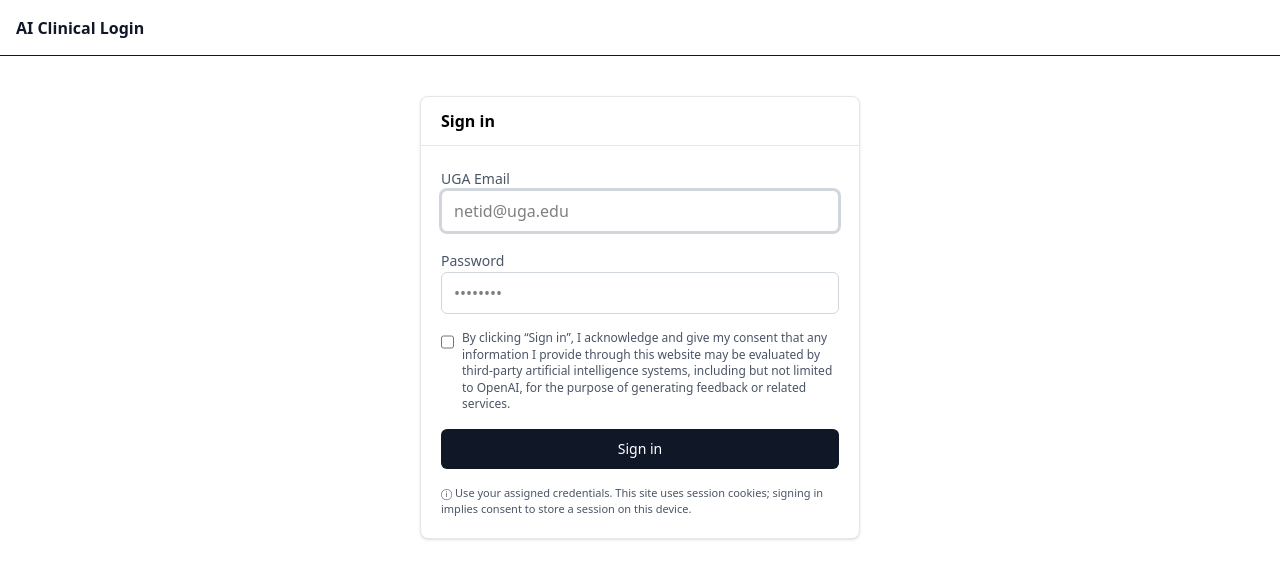
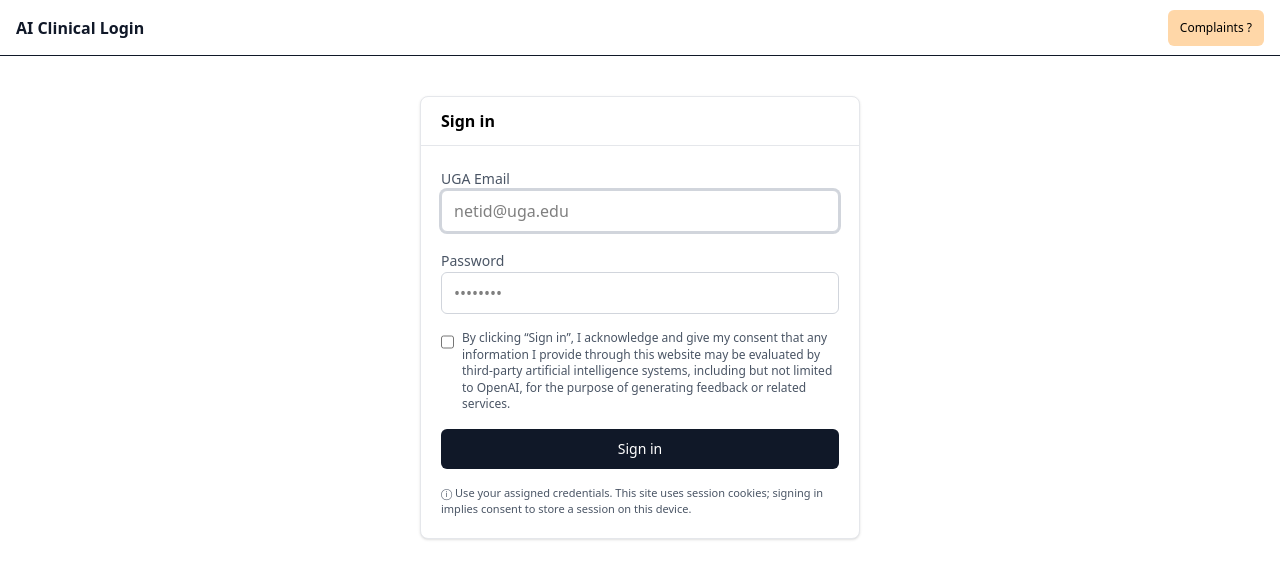
Before and after one commit to NefariousNiru/AI-Clinical-UI, a React (Vite) app: page /login in a window 1280 px wide. Shown: the top 578 px of the page. Built offline with nearby package versions, Linux system fonts and the light colour scheme; no server answers.

Commit message:
Move Complaints to Header & Remove Problem Name Type

```diff
--- a/src/components/Header.tsx
+++ b/src/components/Header.tsx
@@ -44,6 +44,19 @@ export default function Header({
 
       {right ? <div className="flex items-center gap-2">{right}</div> : null}
 
+      <button
+        onClick={() =>
+          window.open(
+            "https://outlook.office.com/mail/deeplink/compose?to=nirupomboseroy@uga.edu&cc=rpalmer@uga.edu",
+            "_blank"
+          )
+        }
+        className="h-9 inline-flex items-center rounded-md bg-orange-200 text-black px-3 text-xs hover:opacity-90"
+        aria-label="Complaints"
+      >
+        Complaints&nbsp;?
+      </button>
+
       {showLogout ? (
         <button
           onClick={handleLogout}
--- a/src/routes/admin/Dashboard.tsx
+++ b/src/routes/admin/Dashboard.tsx
@@ -260,13 +260,6 @@ export default function Dashboard() {
               )}
             </select>
 
-            <a
-              href="mailto:nirupomboseroy@uga.edu?cc=rpalmer@uga.edu"
-              className="h-10 inline-flex items-center rounded-md bg-orange-200 text-black px-4 text-sm hover:opacity-90"
-            >
-              Complaints&nbsp;?
-            </a>
-
             <button
               onClick={handleSaveLocal}
               className="h-10 rounded-md bg-gray-900 text-white px-4 text-sm hover:opacity-90"
--- a/src/types/admin.ts
+++ b/src/types/admin.ts
@@ -2,13 +2,11 @@
 import { z } from "zod"
 
 /** enums */
-export const ProblemName = z.enum(["gout_flare", "obesity"])
-export type ProblemName = z.infer<typeof ProblemName>
 
 
 /** DrugRelatedProblem (camelCase) */
 export const DrugRelatedProblem = z.object({
-    name: ProblemName,
+    name: z.string(),
     isPriority: z.boolean().default(false),
     identification: z.string().default(""),
     explanation: z.string().default(""),
@@ -56,7 +54,7 @@ export type FeedbackSection = z.infer<typeof FeedbackSection>
 
 /** ProblemFeedback (camelCase, matches API) */
 export const ProblemFeedback = z.object({
-    name: ProblemName,
+    name: z.string(),
     isPriority: z.boolean().default(false),
     identification: FeedbackSection,
     explanation: FeedbackSection,
```
